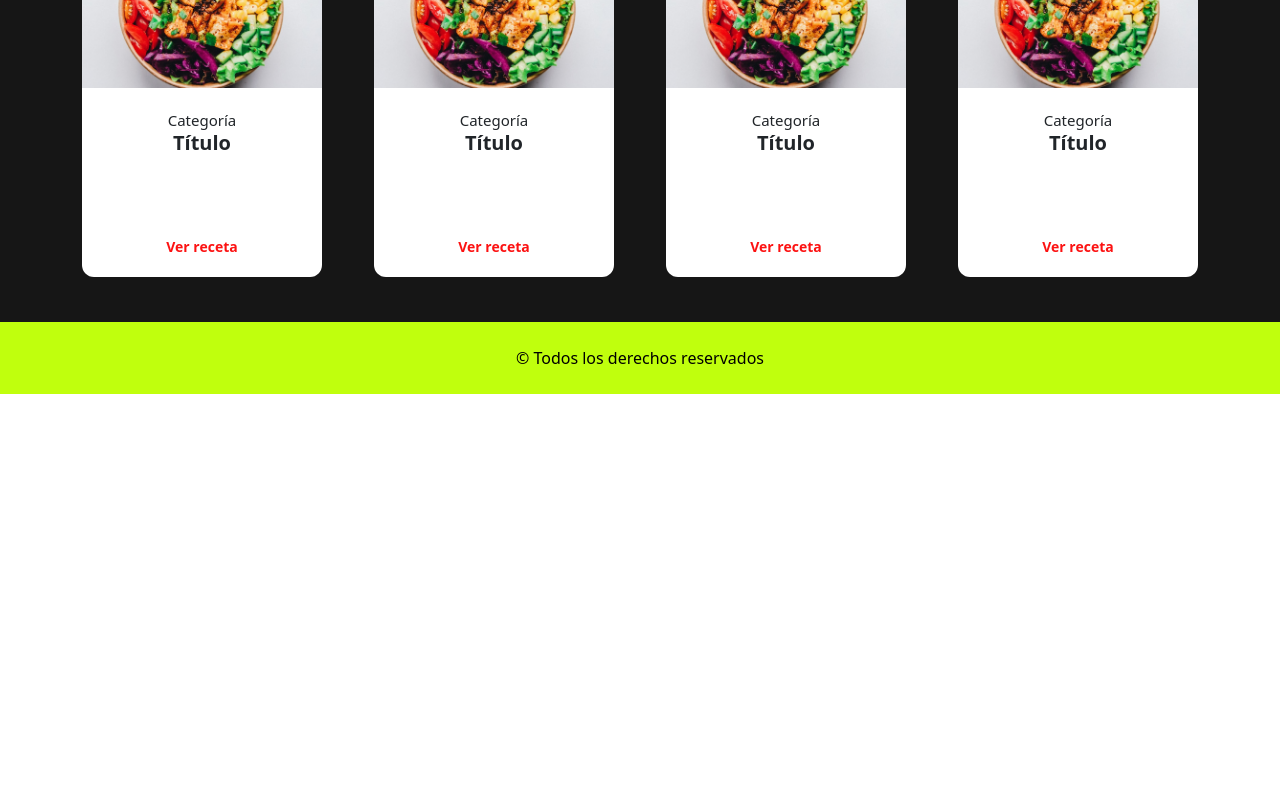
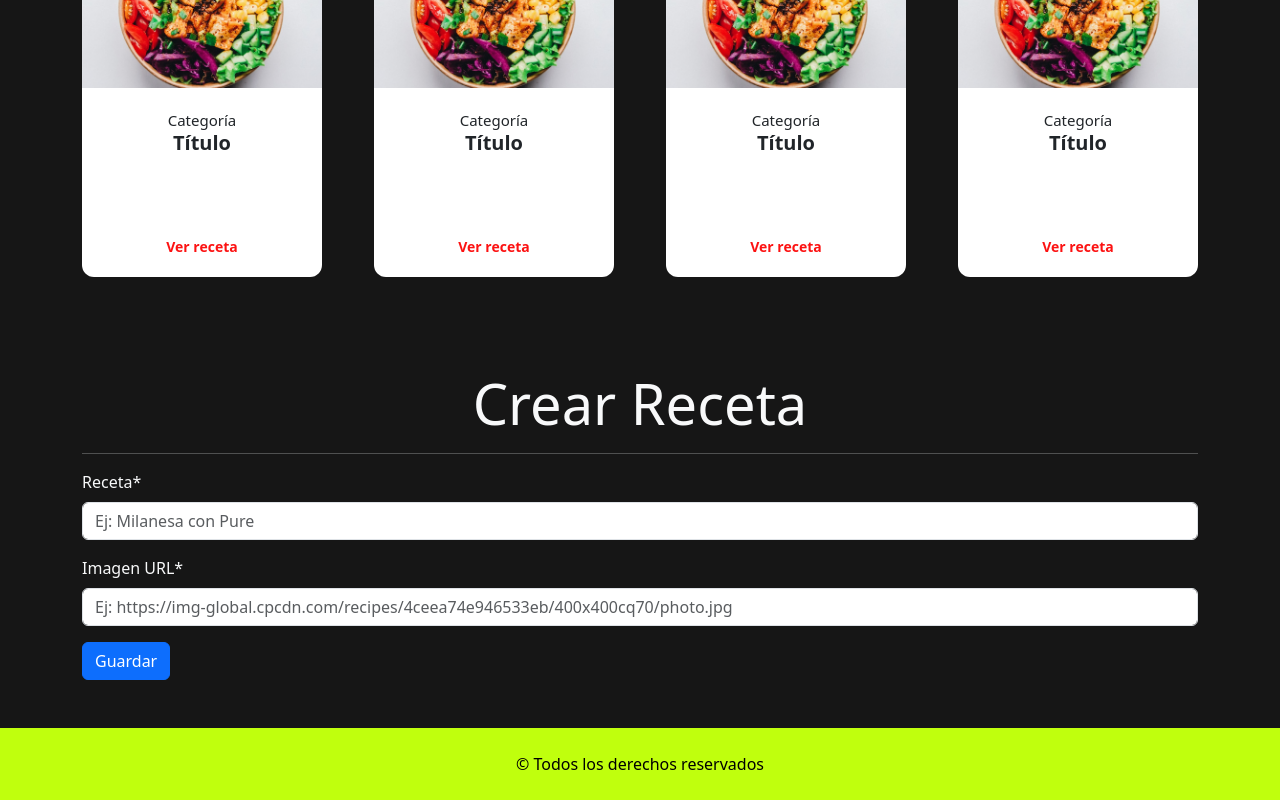
Before and after one commit to Juliancito1/Food-App, a React (Vite) app: page / in a window 1280 px wide. Shown: the part 1706-2506 px from the top of the page. Before the commit the page ends 2100 px from the top, so only its background shows below. Built offline with nearby package versions, Linux system fonts and the light colour scheme.

Commit message:
Se agrego el componente FormularioReceta y algunos inputs

```diff
--- a/src/App.jsx
+++ b/src/App.jsx
@@ -8,6 +8,7 @@ import { Container } from "react-bootstrap";
 import CardDestacados from "./components/CardDestacados";
 import Administrador from "./components/Administrador";
 import Login from "./components/Login";
+import FormularioReceta from "./components/FormularioReceta";
 
 function App() {
   return (
@@ -20,6 +21,7 @@ function App() {
         <CardDestacados></CardDestacados>
         <ContenedorRecetas />
         {/* <Login /> */}
+        <FormularioReceta></FormularioReceta>
       </section>
       <Footer></Footer>
     </>
--- /dev/null
+++ b/src/components/FormularioReceta.jsx
@@ -0,0 +1,57 @@
+import { Form , Container, Button} from "react-bootstrap";
+import { useForm } from "react-hook-form";
+
+const FormularioReceta = () => {
+    const{register,handleSubmit,reset,formState: {errors}} = useForm()
+
+    const onSubmit = () => {
+        console.log('submit')
+    }
+    return (
+        <Container className="text-light my-5">
+            <h1 className="display-4 text-center">Crear Receta</h1>
+            <hr></hr>
+            <Form onSubmit={handleSubmit(onSubmit)}>
+            <Form.Group className="mb-3" controlId="formProducto">
+            <Form.Label>Receta*</Form.Label>
+            <Form.Control type="text" placeholder="Ej: Milanesa con Pure"
+            {...register("nombreReceta",{
+                required: 'El nombre de la receta es obligatorio y debe comenzar con mayúscula',
+                minLength:{
+                  value: 2,
+                  message: 'El nombre de la receta  debe contener como mínimo 2 carácteres'
+                },
+                maxLength:{
+                  value: 45,
+                  message: 'El nombre de la receta  debe contener como máximo 45 carácteres'
+                },
+                pattern:{
+                  value: /^[A-Z][A-Za-z]{1,44}$/,
+                  message: 'El nombre de la receta  solo puede contener letras y debe comenzar con mayúscula'
+                }
+              })}/>
+              <Form.Text className="text-danger">
+                {errors.nombreReceta?.message}
+              </Form.Text>
+            </Form.Group>
+            <Form.Group className="mb-3" controlId="formImagen">
+            <Form.Label>Imagen URL*</Form.Label>
+            <Form.Control type="text" placeholder="Ej: https://img-global.cpcdn.com/recipes/4ceea74e946533eb/400x400cq70/photo.jpg"
+            {...register("imagen",{
+                required: 'La URL de la Imagen es obligatoria y debe terminar con .jpg/.png/.svg',
+                pattern:{
+                  value: /^(http(s?):)([/|.|\w|\s|-])*\.(?:jpg|png|svg)$/,
+                  message: 'La URL de la Imagen debe terminar con .jpg/.png/.svg'
+                }
+              })}/>
+              <Form.Text className="text-danger">
+                {errors.imagen?.message}
+              </Form.Text>
+            </Form.Group>
+            <Button variant="primary" type="submit">Guardar</Button>
+            </Form>
+        </Container>
+    );
+};
+
+export default FormularioReceta;
```
